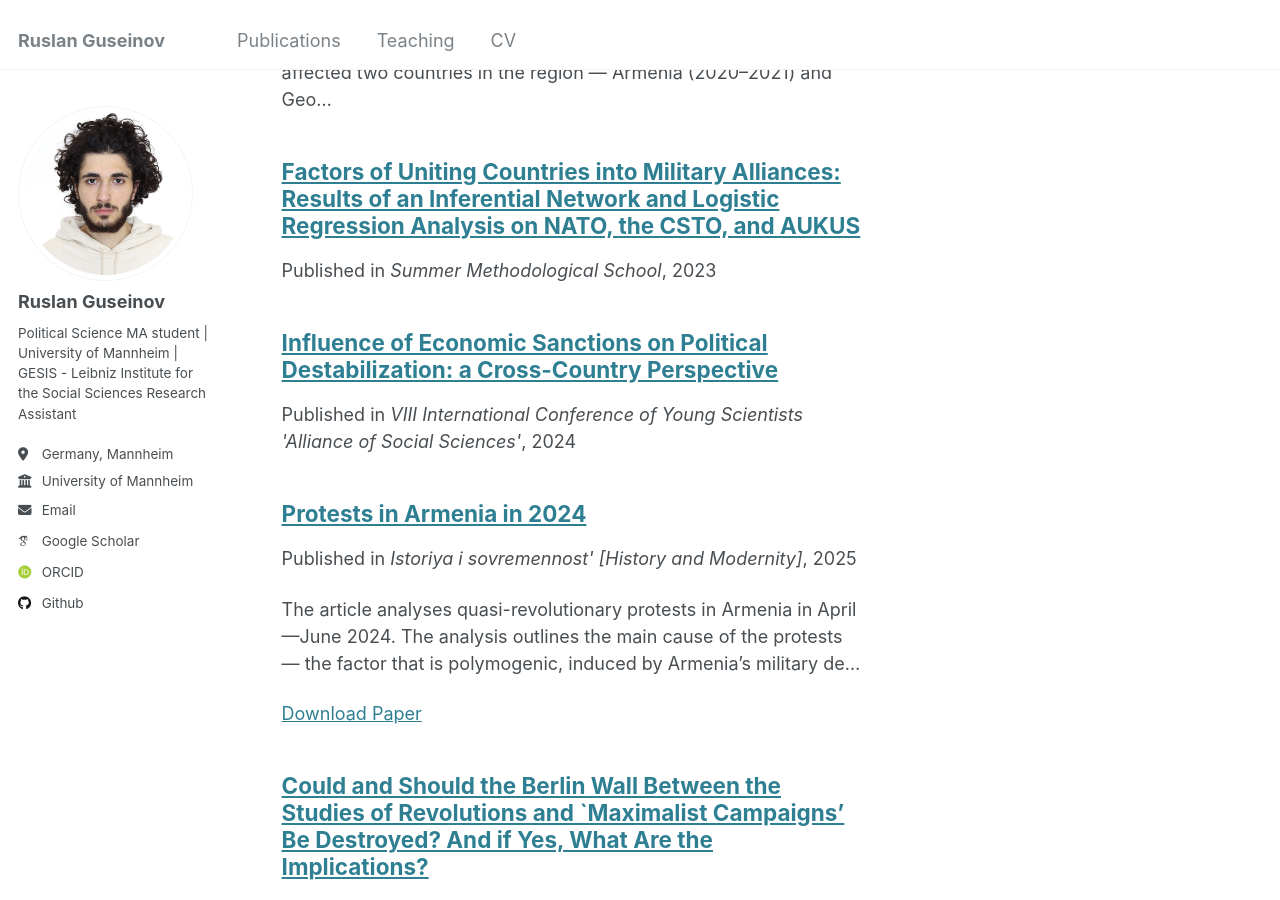
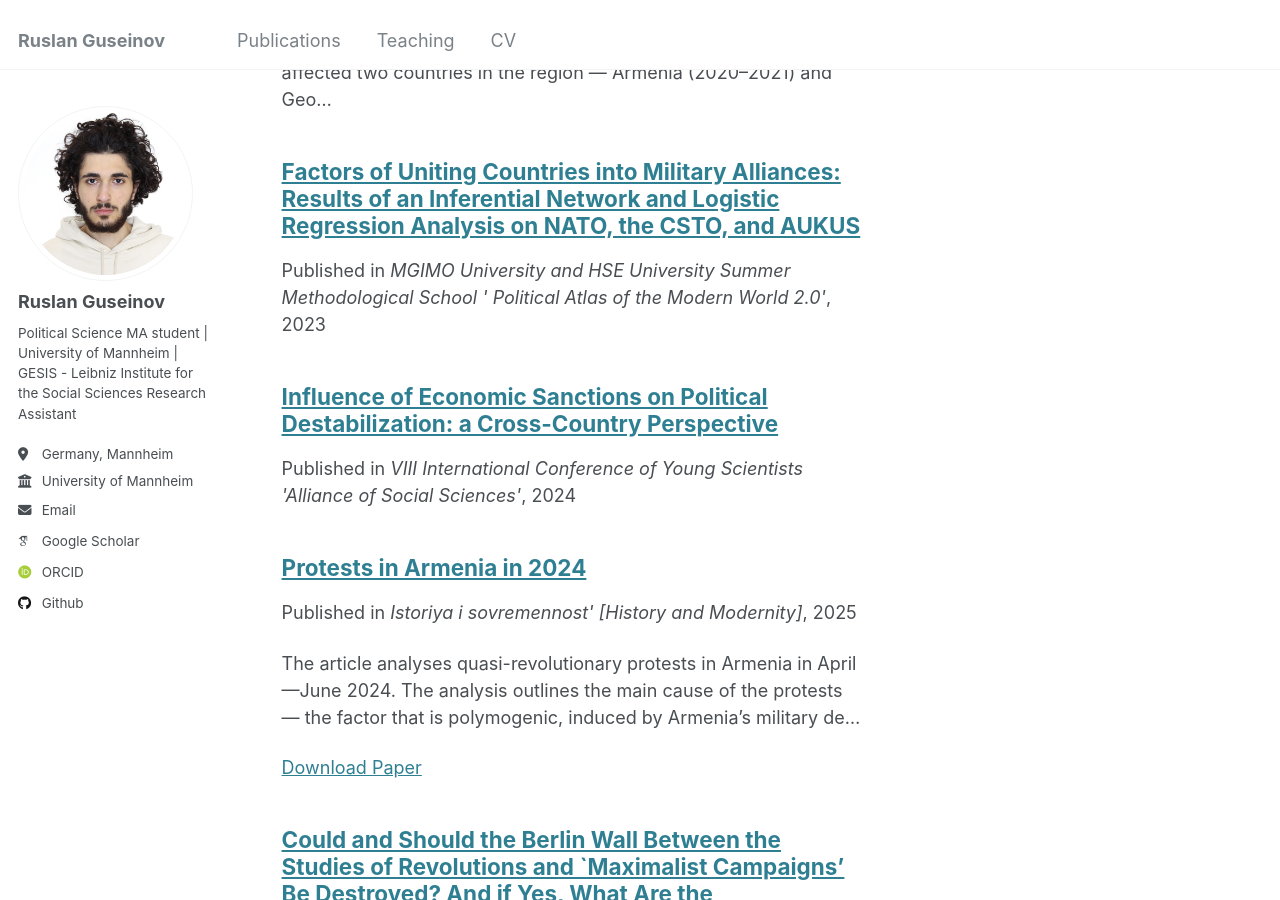
Before and after one commit to rguseinov/rguseinov.github.io, a Jekyll site: the page built from _pages/collection-archive.html, in a window 1280 px wide and 900 px high, scrolled down 1553 px. Built offline with Jekyll 4.4.1, drawn with Linux system fonts in a browser that asks for light colours; some web fonts are replaced.

Commit message:
Add/update publication: 2023-01-guseinov2023alliances.md

```diff
--- a/_publications/2023-01-guseinov2023alliances.md
+++ b/_publications/2023-01-guseinov2023alliances.md
@@ -2,9 +2,10 @@
 title: "Factors of Uniting Countries into Military Alliances: Results of an Inferential Network and Logistic Regression Analysis on NATO, the CSTO, and AUKUS"
 collection: publications
 permalink: /publication/guseinov2023alliances
+layout: publication
 excerpt: ""
 date: 2023-01-01
-venue: "Summer Methodological School"
+venue: "MGIMO University and HSE University Summer Methodological School ' Political Atlas of the Modern World 2.0'"
 authors: "Ruslan Guseinov"
 pub_type: "conference"
 preview: "guseinov2023alliances.png"
```
